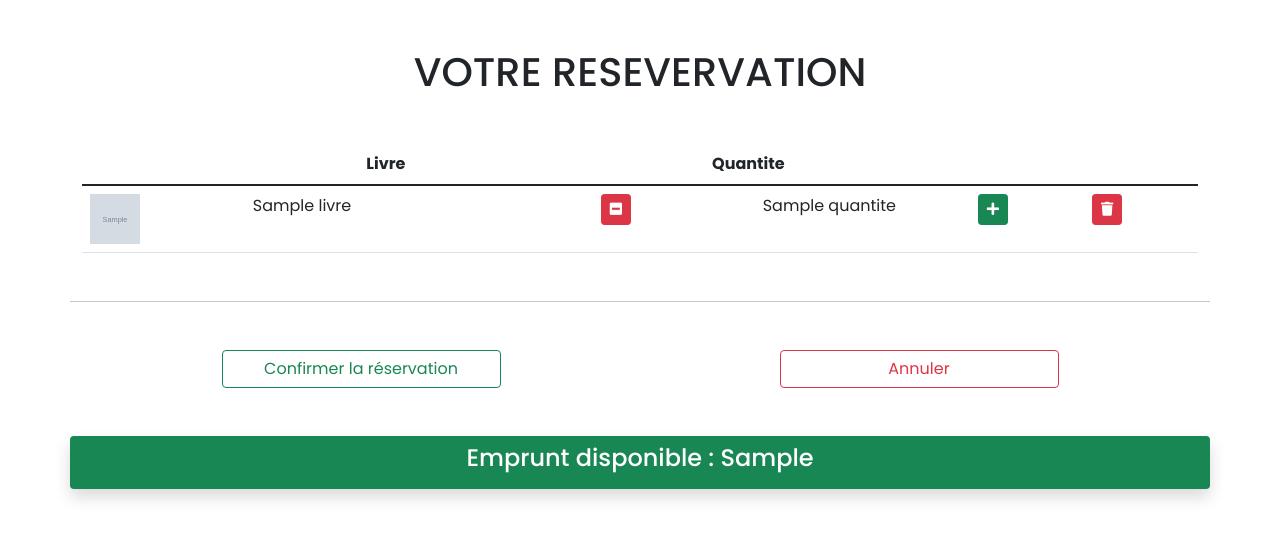
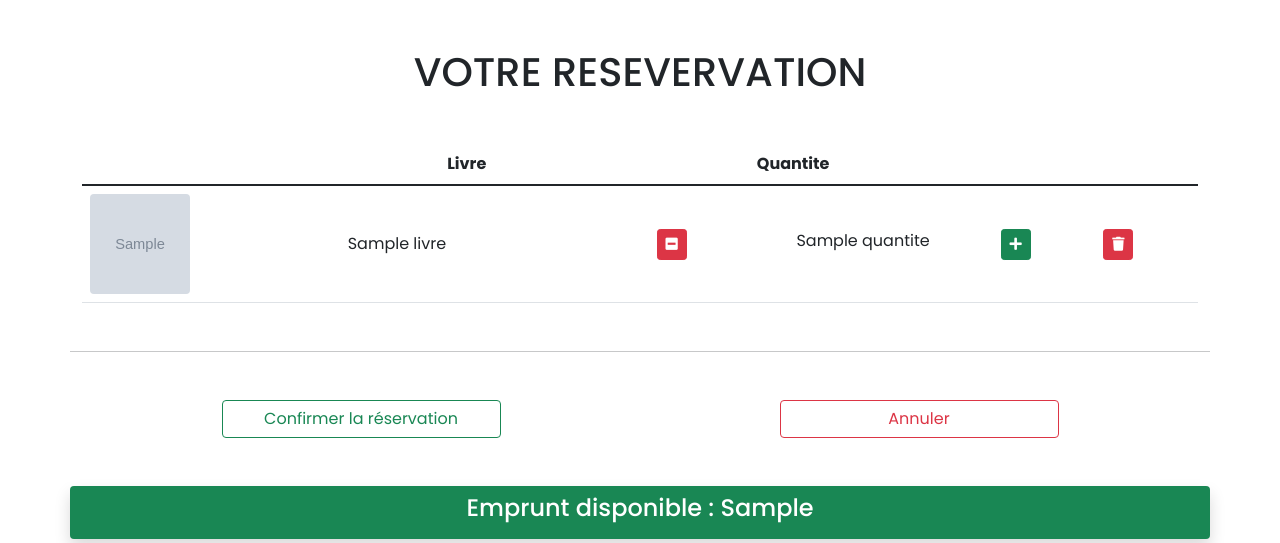
Before and after one commit to PaleGreenFILE/ECF-Mediatheque, a Symfony app: template templates/reservation/panier.html.twig in a window 1280 px wide. Shown: the part 16-559 px from the top of the page. Run offline with Twig, Linux system fonts and the light colour scheme; the template is opened without the code that fills it: most values are stand-ins (such as "Sample title", 1, 10 or a date in 2020); grey boxes marked "Sample" are stand-in pictures; some libraries are stand-ins or nearby versions; some web fonts are replaced.

Commit message:
petit code review des familles

```diff
--- a/src/Controller/Livre/LivreController.php
+++ b/src/Controller/Livre/LivreController.php
@@ -43,7 +43,7 @@ class LivreController extends AbstractController
         // * Pagination
 
         // ? Définir la limite de livre par page
-        $limit = 4;
+        $limit = 10;
 
         // ? Récupérer le numéro de ma page
         $page = (int)$request->query->get('page', 1);
--- a/src/DataFixtures/LivreFixtures.php
+++ b/src/DataFixtures/LivreFixtures.php
@@ -14,13 +14,13 @@ class LivreFixtures extends Fixture
         $faker = Faker\Factory::create('fr_FR');
 
         // ? Le compte Livres
-        for ($i = 8; $i <= 130 ; $i++) {
+        for ($i = 8; $i <= 300 ; $i++) {
             $livres = [];
             $livre = new Livre();
             $livre->setTitre($faker->word(5));
-            // $livre->setIllustration('https://picsum.photos/400/400');
+             $livre->setIllustration('https://picsum.photos/400/400');
             $livre->setParution($faker->dateTimeThisCentury());
-            $livre->setDescription($faker->paragraph(5, true));
+            $livre->setDescription($faker->paragraph(25, true));
             $livre->setAuteur($faker->firstname() . ' ' . $faker->lastname());
             $livre->setQuantite($faker->numberBetween(0, 50));
             $livre->setIsbn($faker->isbn13());
--- a/templates/reservation/panier.html.twig
+++ b/templates/reservation/panier.html.twig
@@ -15,7 +15,7 @@
     </section>
 
     <section class="container mt-5" id="detail-reservation">
-        <table class="table">
+        <table class="table align-middle">
             <thead>
                 <tr class="text-center">
                     <th></th>
@@ -28,7 +28,11 @@
             <tbody>
                 {% for item in items %}
                     <td>
-                        <img src="{{ asset('uploads/illustrations/' ~ item.livre.file ) }}" height="50" width="50" alt="{{item.livre.titre}}">
+                        {% if (item.livre.file is null) %}
+                            <img src="{{ asset('assets/images/book-default.jpg') }}" alt="{{ item.livre.titre }}" width="75" height="auto" class="rounded">
+                        {% else %}
+                            <img src="{{ asset('uploads/illustrations/' ~ item.livre.file ) }}" alt="{{ item.livre.titre }}" width="100" height="100" class="rounded">
+                        {% endif %}
                     </td>
                     <td> {{item.livre.titre|capitalize}} </td>
                     <td>
```
Also changed, not shown: templates/partials/_pagination.html.twig (+3 -4 lines), 1 other file.
